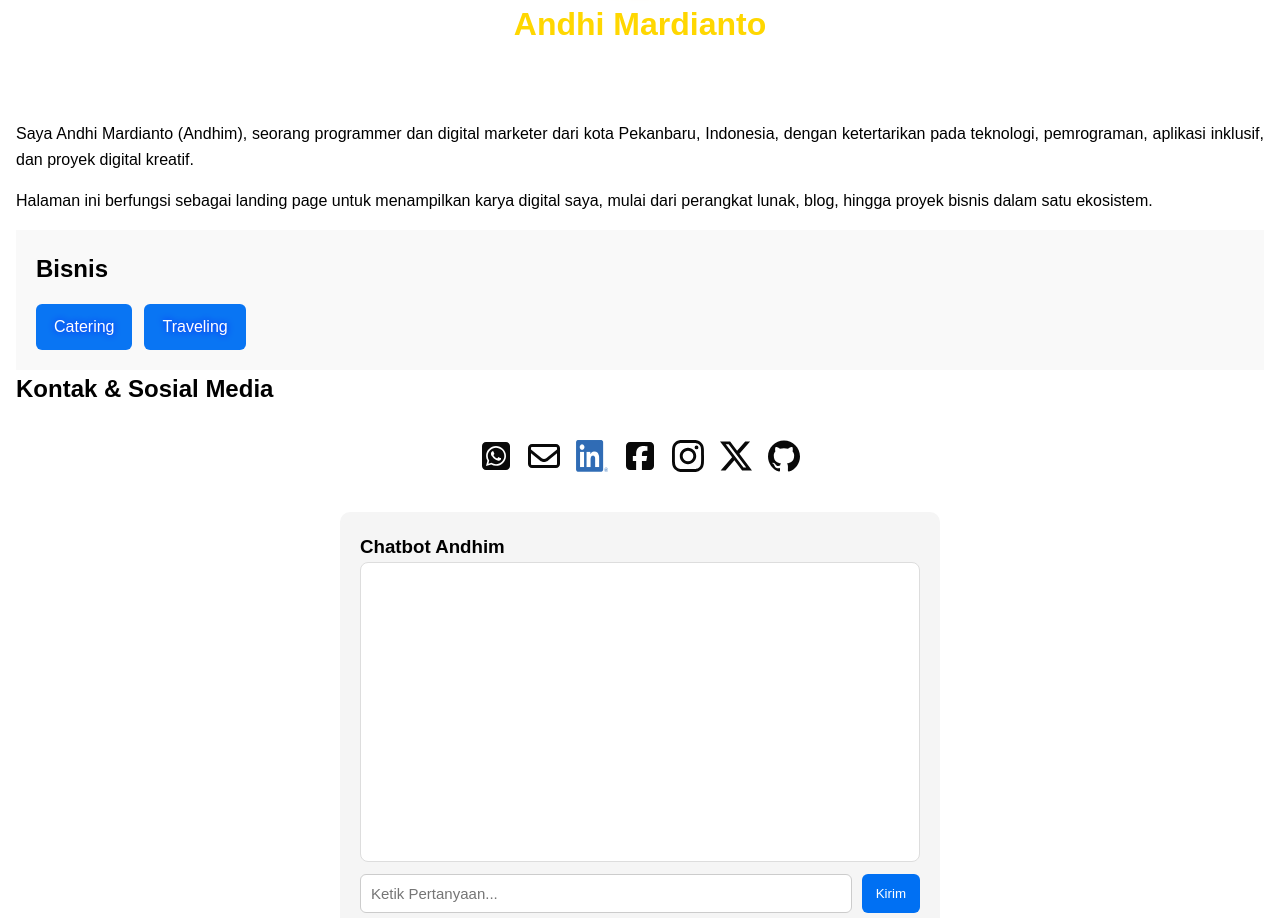
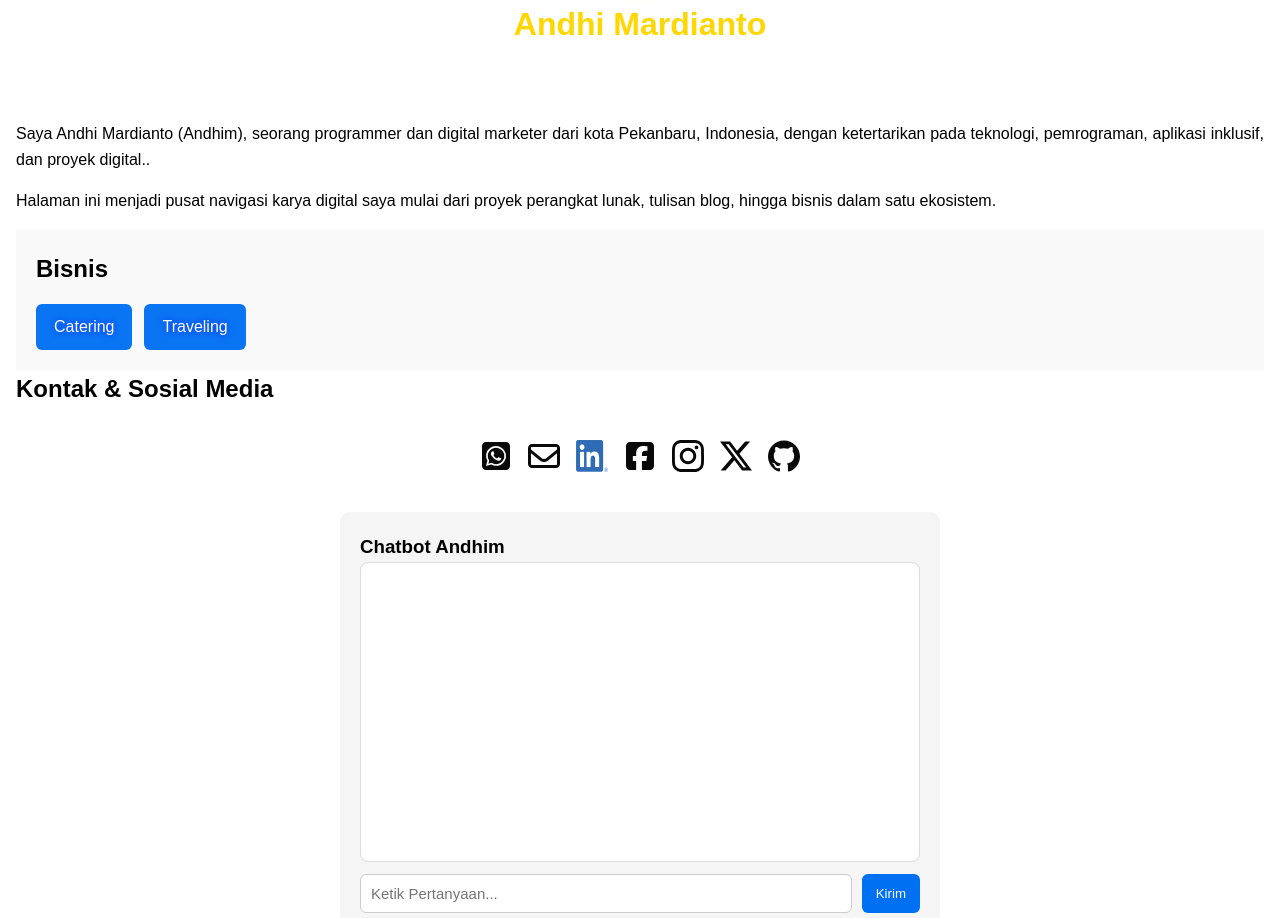
Before and after one commit to AndhiMardianto/andhim.net, a Next.js app: page / in a window 1280 px wide. Shown: the part 840-1758 px from the top of the page. Built offline with nearby package versions, Linux system fonts and the light colour scheme.

Commit message:
perbikanperbaikan descripsi

```diff
--- a/pages/index.js
+++ b/pages/index.js
@@ -47,7 +47,7 @@ export default function Home() {
     <>
       <metaData
         title="Andhim Mardianto | Navigasi Digital Humanis Inklusif"
-        description="Profil Andhi Mardianto, pusat landing page karya digital seputar teknologi, pemrograman, bisnis, sosial, dan komunitas disabilitas."
+        description="Profil Andhi Mardianto, pusat landing page karya digital seputar teknologi, pemrograman, digital marketing, bisnis, sosial, dan komunitas disabilitas."
         keywords="andhim, andhi mardianto, pemrograman, teknologi, komunitas disabilitas, inklusif, digital humanis, bisnis sosial, Pekanbaru"
         url="https://www.andhim.net"
         image="https://www.andhim.net/media/og.jpg"
@@ -57,8 +57,9 @@ export default function Home() {
       <Navbar />
       <FotoNama />
       <main>
-<p>Saya Andhi Mardianto (Andhim), seorang programmer dan digital marketer dari kota Pekanbaru, Indonesia, dengan ketertarikan pada teknologi, pemrograman, aplikasi inklusif, dan proyek digital kreatif.</p>
-<p>Halaman ini berfungsi sebagai landing page untuk menampilkan karya digital saya, mulai dari perangkat lunak, blog, hingga proyek bisnis dalam satu ekosistem.</p>
+<p>Saya Andhi Mardianto (Andhim), seorang programmer dan digital marketer dari kota Pekanbaru, Indonesia, dengan ketertarikan pada teknologi, pemrograman, aplikasi inklusif, dan proyek digital..</p>
+<p>Halaman ini menjadi pusat navigasi karya digital saya mulai dari proyek perangkat lunak, tulisan blog, hingga bisnis dalam satu ekosistem.</p>
+
       <BisnisSection />
         <h2>Kontak & Sosial Media</h2>
         <Contact />
```
